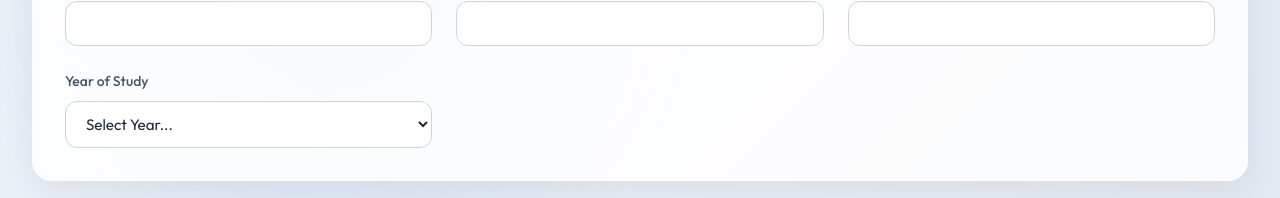
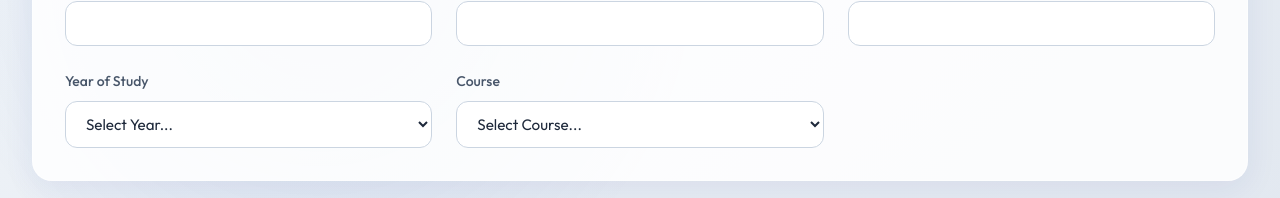
Before and after one commit to Motongorii/Attachment_Record, a Next.js app: page /dashboard in a window 1280 px wide. Shown: the part 527-725 px from the top of the page. Built offline with nearby package versions, Linux system fonts and the light colour scheme; no server answers.

Commit message:
feat: filter out incomplete student profiles from admin view, allow manual course selection

```diff
--- a/src/app/api/student/route.ts
+++ b/src/app/api/student/route.ts
@@ -27,7 +27,7 @@ export async function PUT(request: Request) {
   const data = await request.json();
 
   // Protect sensitive fields from being updated directly by student
-  const { id, admissionNumber, role, createdAt, updatedAt, course, firms, ...updateData } = data;
+  const { id, admissionNumber, role, createdAt, updatedAt, firms, ...updateData } = data;
 
   const updatedUser = await prisma.user.update({
     where: { admissionNumber: session.admissionNumber },
--- a/src/app/dashboard/page.tsx
+++ b/src/app/dashboard/page.tsx
@@ -223,6 +223,17 @@ export default function DashboardPage() {
                   <option value="Year 2">Year 2</option>
                   <option value="Year 3">Year 3</option>
                   <option value="Year 4">Year 4</option>
+                </select>
+              </div>
+              <div className="form-group">
+                <label>Course</label>
+                <select value={data.course || ''} onChange={e => handleChange('course', e.target.value)} required>
+                  <option value="">Select Course...</option>
+                  <option value="Computer Science">Computer Science</option>
+                  <option value="Cloud Computing">Cloud Computing</option>
+                  <option value="Information Technology">Information Technology</option>
+                  <option value="Software Engineering">Software Engineering</option>
+                  <option value="Other">Other</option>
                 </select>
               </div>
             </div>
```
Also changed, not shown: src/app/admin/page.tsx (+7 -1 lines).
